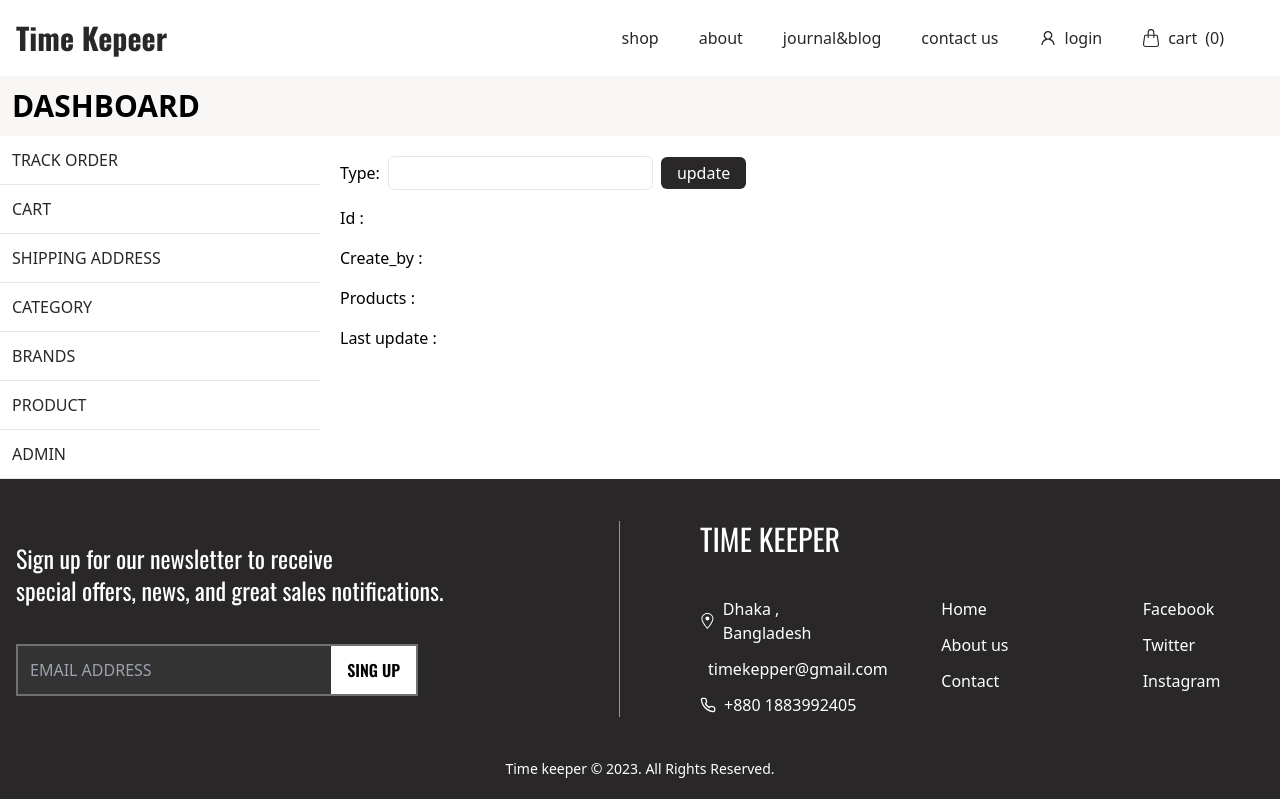
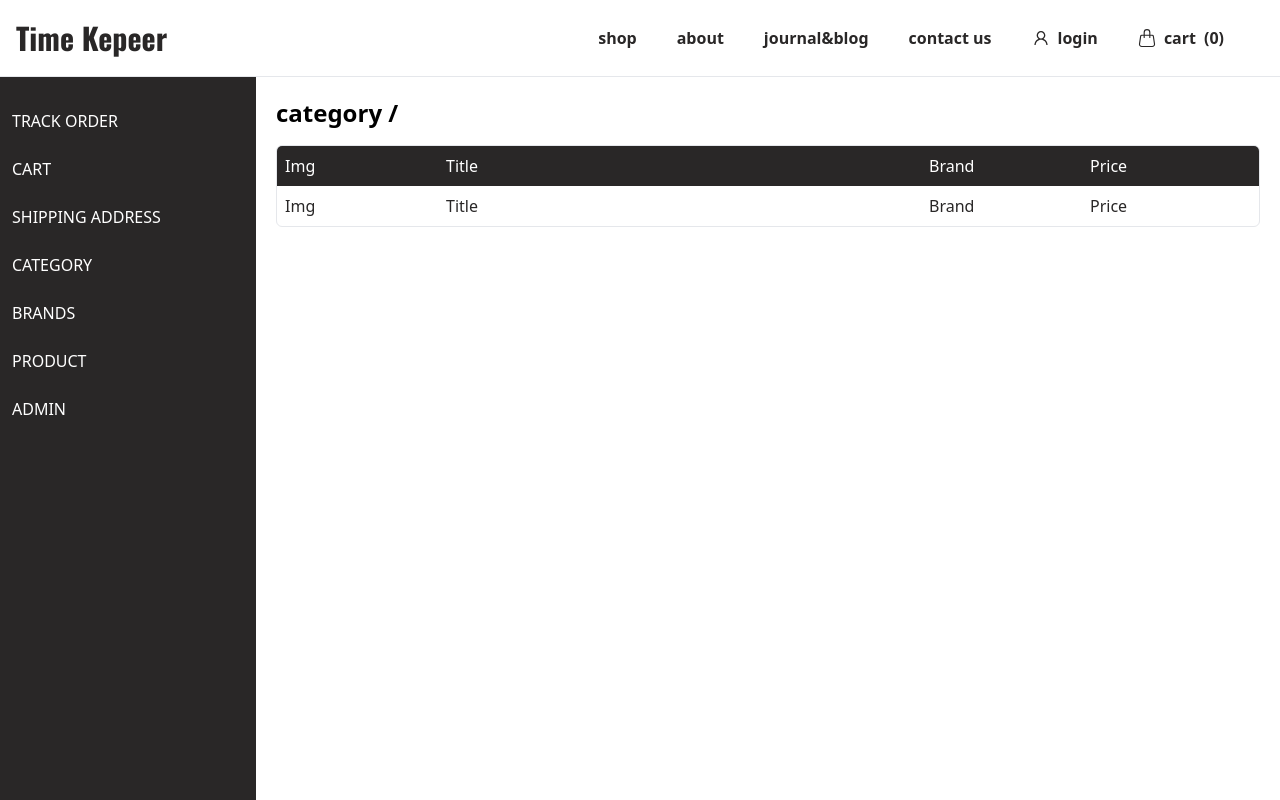
Before and after one commit to MridulSheikh/Time-keeper, a Next.js app: page /dashboard/category/1 in a window 1280 px wide. Shown: the top 800 px of the page. Built offline with nearby package versions, Linux system fonts and the light colour scheme; no server answers.

Commit message:
update ui

```diff
--- a/app/dashboard/category/[id]/page.tsx
+++ b/app/dashboard/category/[id]/page.tsx
@@ -1,5 +1,5 @@
 "use client";
-import { MessageModal } from "@/components";
+import { LoadingModal, MessageModal } from "@/components";
 import axios from "axios";
 import { useRouter } from "next/navigation";
 import React, { useEffect, useState } from "react";
@@ -7,52 +7,39 @@ import React, { useEffect, useState } from "react";
 const Page = ({ params }: { params: { id: string } }) => {
   const [categories, setCategories] = useState<any>();
   const [msg, setMsg] = useState();
-  const [name, setName] = useState<string | undefined>();
+  const [loading, setLoading] = useState(false);
+  const [response, setResponse] = useState<string | false>(false);
   const router = useRouter();
 
   useEffect(() => {
     axios
       .get(`https://free-time-server.onrender.com/api/v1/category/${params.id}`)
       .then((res) => {
-        setCategories(res.data.data)
-        setName(res.data.data.name)
-    })
-      .catch((error) => {if(error.response.data.errorcode == 401){router.replace("/")}});
+        setCategories(res.data.data);
+      })
+      .catch((error) => {
+        if (error.response.data.errorcode == 401) {
+          router.replace("/");
+        }
+      });
   });
-
   return (
     <div className="p-5">
-      {msg && <MessageModal text={msg} setMsg={setMsg} />}
-      <div>
-        <div className="flex items-center gap-x-2">
-          <p>Type: </p>
-          <input
-            onChange={(e) => setName(e.target.value)}
-            type="text"
-            className="border px-4 py-1 rounded-md outline-none"
-            defaultValue={name}
-          />
-          <button disabled={categories?.name == name ? true : false} className=" px-4 py-1 bg-cs-black text-white rounded-md focus:opacity-70">
-            update
-          </button>
+      <h1 className="text-2xl font-bold">category / {categories?.name}</h1>
+      <div className="mt-4 border rounded-md overflow-hidden bg-white">
+        <div className="bg-cs-black grid grid-cols-6 p-2 text-white">
+          <h2>Img</h2>
+          <h2 className="col-span-3">Title</h2>
+          <h2>Brand</h2>
+          <h2>Price</h2>
         </div>
-        <p className="mt-4 text-md">Id : {categories?._id}</p>
-        <p className="mt-4 text-md">Create_by : {categories?.create_by}</p>
-        <p className="mt-4 text-md">
-          Products : {categories?.products?.length}
-        </p>
-        <p className="mt-4 text-md">Last update : {categories?.updatedAt}</p>
+        <div className="grid grid-cols-6 p-2 text-cs-black">
+          <h2>Img</h2>
+          <h2 className="col-span-3">Title</h2>
+          <h2>Brand</h2>
+          <h2>Price</h2>
+        </div>
       </div>
-      {categories?.products?.lenght > 0 && (
-        <div className="mt-4 border rounded-md overflow-hidden">
-          <div className="bg-cs-black grid grid-cols-4 p-2 text-white">
-            <h2>Name</h2>
-            <h2>Price</h2>
-            <h2>Ratting</h2>
-            <h2>Created At</h2>
-          </div>
-        </div>
-      )}
     </div>
   );
 };
--- a/app/dashboard/layout.tsx
+++ b/app/dashboard/layout.tsx
@@ -1,4 +1,6 @@
+'use client'
 import Link from "next/link";
+import { usePathname } from "next/navigation";
 import React, { ReactNode } from "react";
 
 const links = [
@@ -36,29 +38,28 @@ const admin_links = [
 ];
 
 const layout = ({ children }: { children: ReactNode }) => {
+  const pathname = usePathname()
+  // console.log(pathname)
   return (
-    <div className="">
-      <h1 className="font-semibold uppercase text-3xl p-3 bg-cs-pink-200">Dashboard</h1>
-      <div className="max-w-screen-2xl mx-auto grid grid-cols-12">
-        <div className="col-span-3">
+      <div className="max-w-screen-2xl mx-auto flex border-t">
+        <div className="w-80 bg-cs-black text-white h-screen overflow-y-scroll pt-5">
           {links.map((link) => (
-            <Link key={link.link} href={`/dashboard/${link.link}`} className="border-b">
-              <div className="p-3 border-b uppercase text-cs-black">
+            <Link key={link.link} href={`/dashboard/${link.link}`}>
+              <div className={`p-3 uppercase hover:bg-slate-800 ${pathname === `/dashboard/${link.link}` && 'bg-slate-800'}`}>
                 {link.name}
               </div>
             </Link>
           ))}
            {admin_links.map((link) => (
-            <Link key={link.link} href={`/dashboard/${link.link}`} className="border-b">
-              <div className="p-3 border-b uppercase text-cs-black">
+            <Link key={link.link} href={`/dashboard/${link.link}`}>
+              <div className={`p-3 uppercase hover:bg-slate-800 ${pathname === `/dashboard/${link.link}` && 'bg-slate-800'}`}>
                 {link.name}
               </div>
             </Link>
           ))}
         </div>
-        <div className="col-span-9">{children}</div>
+        <div className="w-full h-screen overflow-y-scroll">{children}</div>
       </div>
-    </div>
   );
 };
 
--- a/components/Category/CategoryCard.tsx
+++ b/components/Category/CategoryCard.tsx
@@ -5,10 +5,11 @@ import { Modal } from "../Modal";
 import axios from "axios";
 import { LoadingModal } from "../LoadingModal";
 import { useRouter } from "next/navigation";
+import { UpdateCategoryModal } from "../UpdateCategoryModal";
 
 
 
-const CategoryCard = ({id, name, product, create_by, setMsg, calldata} : Category_data_types) => {
+const CategoryCard = ({id, name, product, create_by, setMsg, setCategory, category} : Category_data_types) => {
   const [isOpen, setIsopen] = useState(false);
   const [isLoading, setIsLoading] = useState(false);
   const router = useRouter();
@@ -21,7 +22,9 @@ const CategoryCard = ({id, name, product, create_by, setMsg, calldata} : Categor
     .finally(() => {
         setIsLoading(false)
         setIsopen(false)
-        calldata()
+        // console.log(category)
+        const filterCategory = category?.filter((ct:any) => ct._id != id)
+        setCategory(filterCategory);
     })
   }
 
@@ -53,6 +56,7 @@ const CategoryCard = ({id, name, product, create_by, setMsg, calldata} : Categor
         <button onClick={()=>router.push(`/dashboard/category/${id}`)} className="bg-green-800 text-white p-1 rounded-sm hover:opacity-70">
           Details
         </button>
+        <UpdateCategoryModal name={name} id={id} />
       </div>
     </div>
     </div>
--- a/components/Category/index.tsx
+++ b/components/Category/index.tsx
@@ -4,6 +4,7 @@ import useAuth from "@/hooks/useAuth";
 import axios from "axios";
 import React, { useEffect, useState } from "react";
 import CategoryCard from "./CategoryCard";
+import { RotatingLines } from "react-loader-spinner";
 
 const Category = () => {
   const { user } = useAuth();
@@ -21,7 +22,7 @@ const Category = () => {
       .then((res) => setMsg(res.data.message))
       .catch((error) => setMsg(error.response.data.message))
       .finally(() => {
-        getcategory()
+        getcategory();
       });
     e.preventDefault();
   };
@@ -39,18 +40,17 @@ const Category = () => {
       })
       .catch((error) => {
         setCategory([]);
-        setMsg(error.response.data.message)
+        setMsg(error?.response?.data?.message);
       })
       .finally(() => setIsLoading(false));
   };
 
   return (
     <div className="p-5">
-      {isLoading && <LoadingModal />}
       {msg && <MessageModal text={msg} setMsg={setMsg} />}
       <div className=" flex justify-between">
         <div>
-          <h1 className=" text-xl font-bold text-cs-black">Add Category</h1>
+          <h1 className=" text-xl font-bold text-cs-black">Category</h1>
           <form
             className="flex gap-x-2 items-center mt-3"
             onSubmit={handleAddCategory}
@@ -70,36 +70,58 @@ const Category = () => {
             </button>
           </form>
         </div>
-        <button onClick={getcategory} className="bg-cs-black text-white px-3 py-1.5 h-full rounded-md">
+        <button
+          onClick={getcategory}
+          className="bg-cs-black text-white px-3 py-1.5 h-full rounded-md"
+        >
           refresh
         </button>
       </div>
-      <div className="mt-4 border rounded-md overflow-hidden">
+      <div className="mt-4 border rounded-md overflow-hidden bg-white">
         <div className="bg-cs-black grid grid-cols-4 p-2 text-white">
-          <h2>Type</h2>
+          <h2>Name</h2>
           <h2>Product</h2>
           <h2>Create by</h2>
           <h2>Action</h2>
         </div>
-        {
-            category.length > 0 ? <div>
+        <div>
+          {isLoading ? (
+            <div className=" w-full h-96 flex justify-center items-center">
+              <RotatingLines
+                strokeColor="grey"
+                strokeWidth="5"
+                animationDuration="0.75"
+                width="20"
+                visible={true}
+              />
+            </div>
+          ) : (
+            <div>
+              {category.length > 0 ? (
+                <div>
                   {category?.map((k: any) => (
                     <CategoryCard
                       key={k._id}
                       setMsg={setMsg}
-                calldata={getcategory}
+                      setCategory={setCategory}
                       id={k._id}
                       name={k.name}
                       create_by={k.create_by}
                       product={k.products}
+                      category = {category}
                     />
                   ))}
                 </div>
-          :
+              ) : (
                 <div className=" text-center py-36">
-            <h1 className="text-cs-black opacity-70">Please add some category</h1>
+                  <h1 className="text-cs-black opacity-70">
+                    Please add some category
+                  </h1>
                 </div>
-        }
+              )}
+            </div>
+          )}
+        </div>
       </div>
     </div>
   );
--- a/components/Nav/Nav.tsx
+++ b/components/Nav/Nav.tsx
@@ -35,7 +35,7 @@ const link = [
 
 const NavLink = ({ name, href }: linktype) => {
   return (
-    <li className=" cursor-pointer">
+    <li className=" cursor-pointer font-bold">
       <Link href={href}>{name}</Link>
     </li>
   );
@@ -44,7 +44,7 @@ const NavLink = ({ name, href }: linktype) => {
 const UserIdentity = ({text, signout} : any) => {
   const [open, setOpen] = useState<boolean>(false)
   return(
-    <div className="relative">
+    <div className="relative font-bold">
       <button onClick={()=>setOpen(!open)} className="flex items-center gap-x-2"><p>{text.substring(0, 10)}...</p> <MdOutlineKeyboardArrowDown/></button>
       { open &&
         <div className="absolute top-7 left-0 bg-white p-3 rounded-md w-full z-50 ease-in transition-all duration-200">
@@ -85,11 +85,11 @@ export const Nav = () => {
                 className="flex items-center gap-x-2 cursor-pointer"
               >
                 <AiOutlineUser className=" text-2xl md:text-lg" />
-                <p className="hidden md:inline-block">login</p>
+                <p className="hidden md:inline-block font-bold">login</p>
               </div>
             )}
 
-            <div className="flex items-center gap-x-2 cursor-pointer">
+            <div className="flex items-center gap-x-2 cursor-pointer font-bold">
               <BsHandbag className="text-2xl md:text-lg" />
               <p className="hidden md:inline-block">cart</p>
               <p>(0)</p>
--- a/components/PrivateRoute/PrivateRoute.tsx
+++ b/components/PrivateRoute/PrivateRoute.tsx
@@ -2,7 +2,6 @@
 import useAuth from "@/hooks/useAuth";
 import React, { useEffect } from "react";
 import { useRouter, usePathname } from "next/navigation";
-import { LoadingModal } from "../LoadingModal";
 
 export const PrivateRoute = ({ children }: any) => {
   const { user, authLoading } = useAuth();
--- /dev/null
+++ b/components/UpdateCategoryModal/UpdateCategoryModal.tsx
@@ -0,0 +1,47 @@
+"use client";
+import React, { useState } from "react";
+import { Modal } from "../Modal";
+
+const UpdateModal = ({ name, id, setIsOpen }: any) => {
+  return (
+    <Modal>
+      <div className="bg-white border rounded-md p-7 w-96 relative">
+        <button
+          onClick={() => setIsOpen(false)}
+          className=" w-8 h-8 bg-red-800 rounded-full absolute -top-4 -right-4 text-white"
+        >
+          X
+        </button>
+        <form>
+          <div>
+            <p className="mt-3">If you change this category name. Your products may change</p>
+            <input
+              type="text"
+              className="px-5 py-2 w-full outline-none border rounded-md mt-4"
+              placeholder={name}
+              required
+            />
+          </div>
+          <button className="bg-green-800 text-white p-1 rounded-md mt-5 hover:opacity-70">
+            Change
+          </button>
+        </form>
+      </div>
+    </Modal>
+  );
+};
+
+export const UpdateCategoryModal = ({name, id} : any) => {
+  const [isOpen, setIsOpen] = useState(false);
+  return (
+    <div>
+      {isOpen && <UpdateModal setIsOpen={setIsOpen} name={name} />}
+      <button
+        onClick={() => setIsOpen(true)}
+        className="bg-blue-800 text-white p-1 rounded-sm hover:opacity-70"
+      >
+        Change name
+      </button>
+    </div>
+  );
+};
--- /dev/null
+++ b/components/UpdateCategoryModal/index.tsx
@@ -0,0 +1 @@
+export {UpdateCategoryModal} from "./UpdateCategoryModal"
--- a/components/index.tsx
+++ b/components/index.tsx
@@ -18,3 +18,4 @@ export * from "./LoadingModal"
 export * from "./PrivateRoute"
 export * from "./Category"
 export * from "./MessageModal"
+export * from "./UpdateCategoryModal"
--- a/tailwind.config.js
+++ b/tailwind.config.js
@@ -16,6 +16,7 @@ module.exports = {
         },
         "cs-gray": "#9A9393",
         "cs-text": "#685B5B",
+        "cs-nural": "#f8f8f8",
       },
       fontFamily: {
         oswoald: "'Oswald', sans-serif",
--- a/typedeclaration/types.ts
+++ b/typedeclaration/types.ts
@@ -43,5 +43,6 @@ export interface Category_data_types {
     product: any;
     create_by : string;
     setMsg : any;
-    calldata : any;
+    setCategory : any;
+    category: any;
 }
```
Lines whose indentation alone changed are shown as unchanged.
